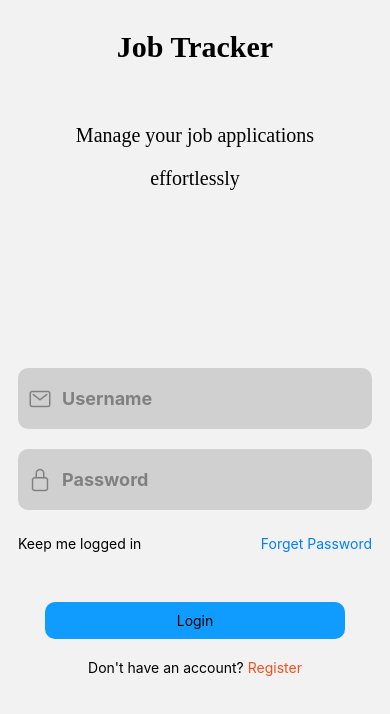
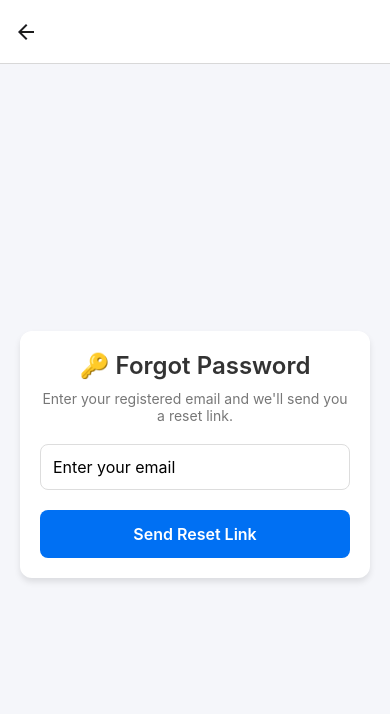
Before and after one commit to aspirers01/Job_tracker, a React Native app: screen /ForgotPasswordScreen in a window 390 px wide. Shown: the top 714 px of the page. Built offline with nearby package versions, Linux system fonts and the light colour scheme; no server answers.

Commit message:
forget password

```diff
--- a/Navigation/StackNavigator.js
+++ b/Navigation/StackNavigator.js
@@ -10,8 +10,19 @@ import Ionicons from 'react-native-vector-icons/Ionicons';
 
 import AddJobScreen from '../Screens/AddJob';
 import JobinfoScreen from '../Screens/JobInfoScreen';
+import ResetPasswordScreen from '../Screens/ResetPasswordScreen';
+import ForgotPasswordScreen from '../Screens/ForgetPasswordScreen';
 const Stack = createStackNavigator();
 const Tab = createBottomTabNavigator();
+const linking = {
+  prefixes: ['jobtracker://'],
+  config: {
+    screens: {
+      ForgotPasswordScreen: 'forgot-password',
+      ResetPasswordScreen: 'reset-password/:token',
+    },
+  },
+};
 
 const MyStackNavigator = () => {
   function BottomTab() {
@@ -77,7 +88,7 @@ const MyStackNavigator = () => {
     );
   }
   return (
-    <NavigationContainer>
+    <NavigationContainer linking={linking}>
       <Stack.Navigator
         initialRouteName="LoginScreen"
         screenOptions={{
@@ -105,6 +116,24 @@ const MyStackNavigator = () => {
             title: '',
           }}
         />
+        <Stack.Screen
+          name="ResetPasswordScreen"
+          component={ResetPasswordScreen}
+          options={{
+            headerBackVisible: true,
+            headerShown: true,
+            title: '',
+          }}
+        />
+        <Stack.Screen
+          name="ForgotPasswordScreen"
+          component={ForgotPasswordScreen}
+          options={{
+            headerBackVisible: true,
+            headerShown: true,
+            title: '',
+          }}
+        />
       </Stack.Navigator>
     </NavigationContainer>
   );
--- /dev/null
+++ b/Screens/ForgetPasswordScreen.js
@@ -0,0 +1,132 @@
+import React, { useState } from 'react';
+import {
+  View,
+  TextInput,
+  Text,
+  StyleSheet,
+  TouchableOpacity,
+  ActivityIndicator,
+  KeyboardAvoidingView,
+  ScrollView,
+  Platform,
+  Alert,
+} from 'react-native';
+import axios from 'axios';
+
+export default function ForgotPasswordScreen() {
+  const [email, setEmail] = useState('');
+  const [loading, setLoading] = useState(false);
+
+  const handleForgot = async () => {
+    if (!email) {
+      Alert.alert('Error', 'Please enter your email');
+      return;
+    }
+    try {
+      setLoading(true);
+      const res = await axios.post(
+        'https://job-trackerbackendapi.onrender.com/api/v1/users/forgot-password',
+        { email },
+      );
+      Alert.alert('Success', res.data.message, [
+        {
+          text: 'OK',
+          onPress: () => navigation.navigate('LoginScreen'), // go back to login
+        },
+      ]);
+    } catch (err) {
+      console.log('Forgot password error:', err.response?.data || err.message);
+      Alert.alert(
+        'Error',
+        err.response?.data?.message ||
+          err.response?.data?.error ||
+          'Something went wrong please try again later',
+      );
+    } finally {
+      setLoading(false);
+    }
+  };
+
+  return (
+    <KeyboardAvoidingView
+      style={{ flex: 1, backgroundColor: '#f5f6fa' }}
+      behavior={Platform.OS === 'ios' ? 'padding' : undefined}
+    >
+      <ScrollView
+        contentContainerStyle={{ flexGrow: 1, justifyContent: 'center' }}
+        keyboardShouldPersistTaps="handled"
+      >
+        <View style={styles.card}>
+          <Text style={styles.heading}>🔑 Forgot Password</Text>
+          <Text style={styles.subText}>
+            Enter your registered email and we'll send you a reset link.
+          </Text>
+
+          <TextInput
+            placeholder="Enter your email"
+            value={email}
+            onChangeText={setEmail}
+            keyboardType="email-address"
+            autoCapitalize="none"
+            style={styles.input}
+          />
+
+          <TouchableOpacity
+            style={[styles.button, loading && { backgroundColor: '#aaa' }]}
+            onPress={handleForgot}
+            disabled={loading}
+          >
+            {loading ? (
+              <ActivityIndicator size="small" color="#fff" />
+            ) : (
+              <Text style={styles.buttonText}>Send Reset Link</Text>
+            )}
+          </TouchableOpacity>
+        </View>
+      </ScrollView>
+    </KeyboardAvoidingView>
+  );
+}
+
+const styles = StyleSheet.create({
+  card: {
+    margin: 20,
+    padding: 20,
+    backgroundColor: '#fff',
+    borderRadius: 12,
+    shadowColor: '#000',
+    shadowOpacity: 0.1,
+    shadowOffset: { width: 0, height: 4 },
+    shadowRadius: 6,
+    elevation: 4,
+  },
+  heading: {
+    fontSize: 24,
+    fontWeight: '600',
+    textAlign: 'center',
+    marginBottom: 10,
+    color: '#333',
+  },
+  subText: {
+    fontSize: 14,
+    textAlign: 'center',
+    marginBottom: 20,
+    color: '#777',
+  },
+  input: {
+    borderWidth: 1,
+    borderColor: '#ddd',
+    padding: 12,
+    borderRadius: 8,
+    marginBottom: 20,
+    fontSize: 16,
+    color: '#000',
+  },
+  button: {
+    backgroundColor: '#0070f3',
+    paddingVertical: 14,
+    borderRadius: 8,
+    alignItems: 'center',
+  },
+  buttonText: { color: '#fff', fontSize: 16, fontWeight: '600' },
+});
--- a/Screens/JobInfoScreen.js
+++ b/Screens/JobInfoScreen.js
@@ -19,11 +19,7 @@ function JobinfoScreen(props) {
   const deleteJob = async jobId => {
     try {
       const token = await AsyncStorage.getItem('accessToken');
-      const baseURL =
-        Platform.OS === 'android'
-          ? 'https://job-trackerbackendapi.onrender.com/api/v1/jobs'
-          : 'https://job-trackerbackendapi.onrender.com/api/v1/jobs';
-
+      const baseURL = 'https://job-trackerbackendapi.onrender.com/api/v1/jobs';
       const res = await axios.delete(`${baseURL}/delete/${jobId}`, {
         headers: { Authorization: `Bearer ${token}` },
       });
--- a/Screens/Login.js
+++ b/Screens/Login.js
@@ -114,7 +114,12 @@ function LoginScreen(props) {
             }}
           >
             <Text>Keep me logged in</Text>
-            <Text style={{ color: '#007fff' }}>Forget Password</Text>
+            <Text
+              style={{ color: '#007fff' }}
+              onPress={() => props.navigation.navigate('ForgotPasswordScreen')}
+            >
+              Forget Password
+            </Text>
           </View>
           <View style={styles.loginButton}>
             <Button loading={loading} onPress={handleLogin} title="Login" />
--- a/package.json
+++ b/package.json
@@ -10,6 +10,7 @@
   "dependencies": {
     "@react-native-async-storage/async-storage": "^2.2.0",
     "@react-native-community/datetimepicker": "^8.4.4",
+    "@react-native-google-signin/google-signin": "^16.0.0",
     "@react-native-picker/picker": "^2.11.1",
     "@react-native-vector-icons/entypo": "^12.2.0",
     "@react-native-vector-icons/evil-icons": "^12.3.0",
@@ -26,12 +27,14 @@
     "react": "19.1.0",
     "react-native": "0.80.2",
     "react-native-gesture-handler": "^2.28.0",
+    "react-native-google-signin": "^2.1.1",
     "react-native-linear-gradient": "^2.8.3",
     "react-native-modal": "^14.0.0-rc.1",
     "react-native-modal-datetime-picker": "^18.0.0",
     "react-native-paper": "^5.14.5",
     "react-native-safe-area-context": "^5.6.0",
     "react-native-screens": "^4.14.1",
+    "react-native-url-polyfill": "^2.0.0",
     "react-native-vector-icons": "^10.3.0"
   },
   "devDependencies": {
```
Also changed, not shown: 5 other files (tests, documents, lock files or other folders).
